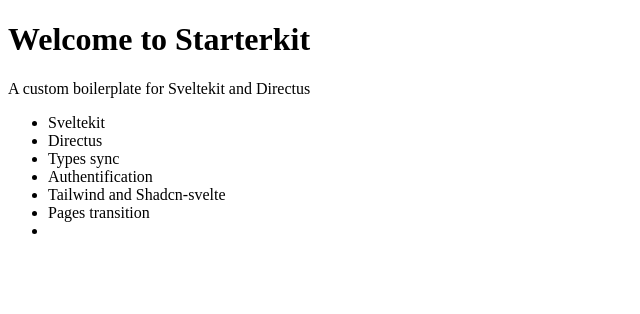
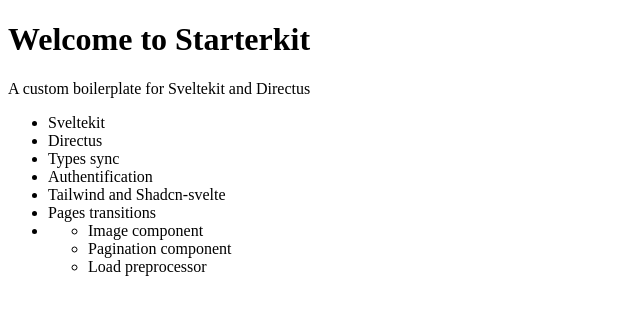
Before and after one commit to AristideBH/kitus-starter, a SvelteKit app in the folder frontend/: page / in a window 1280 px wide. Shown: the top 314 px of the page, without its empty margins (0-640 px from the left). Built offline with nearby package versions, Linux system fonts and the light colour scheme.

Commit message:
Tech stack update

```diff
--- a/frontend/src/routes/+page.svelte
+++ b/frontend/src/routes/+page.svelte
@@ -7,6 +7,12 @@
 	<li>Types sync</li>
 	<li>Authentification</li>
 	<li>Tailwind and Shadcn-svelte</li>
-	<li>Pages transition</li>
-	<li><ul></ul></li>
+	<li>Pages transitions</li>
+	<li>
+		<ul>
+			<li>Image component</li>
+			<li>Pagination component</li>
+			<li>Load preprocessor</li>
+		</ul>
+	</li>
 </ul>
```
